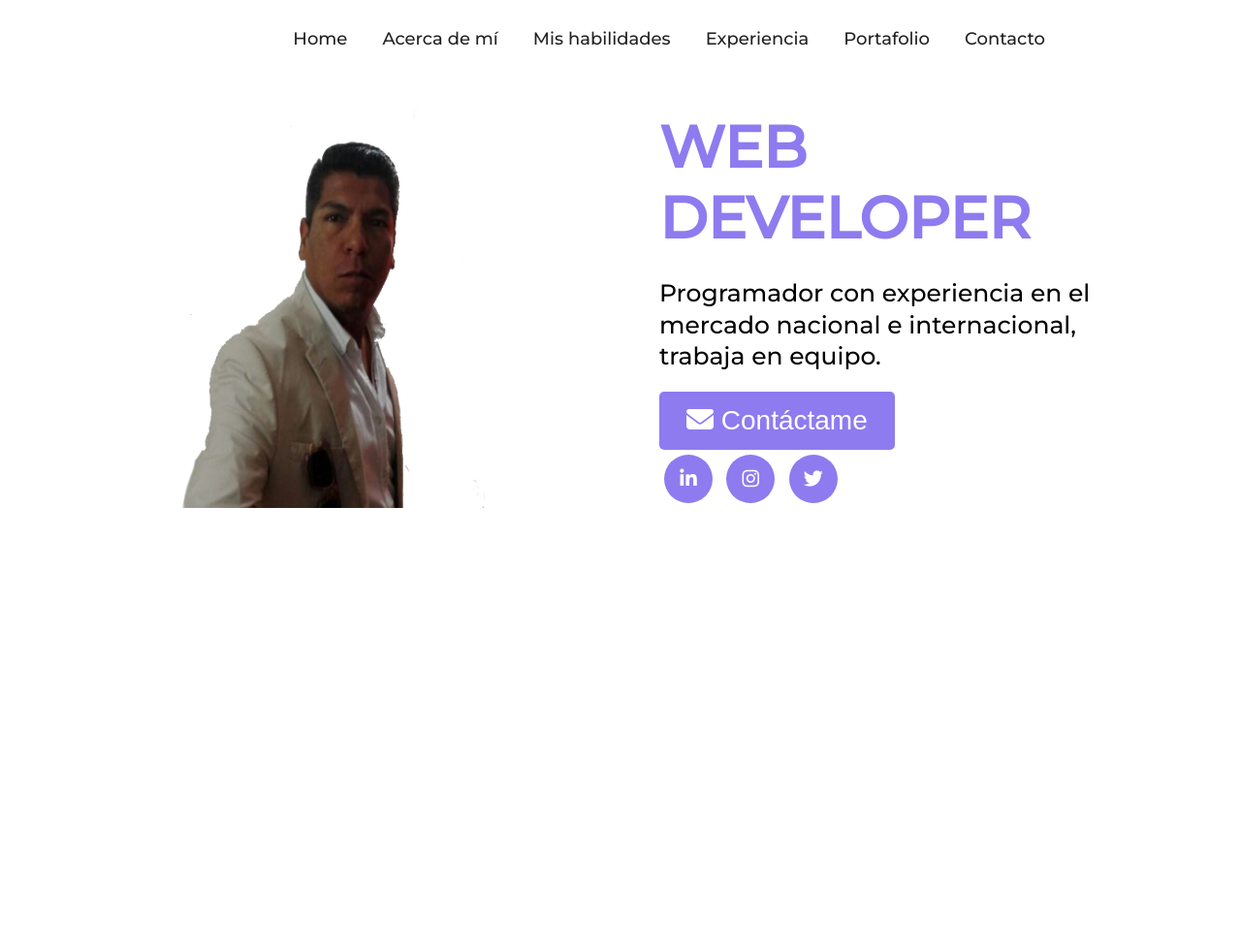
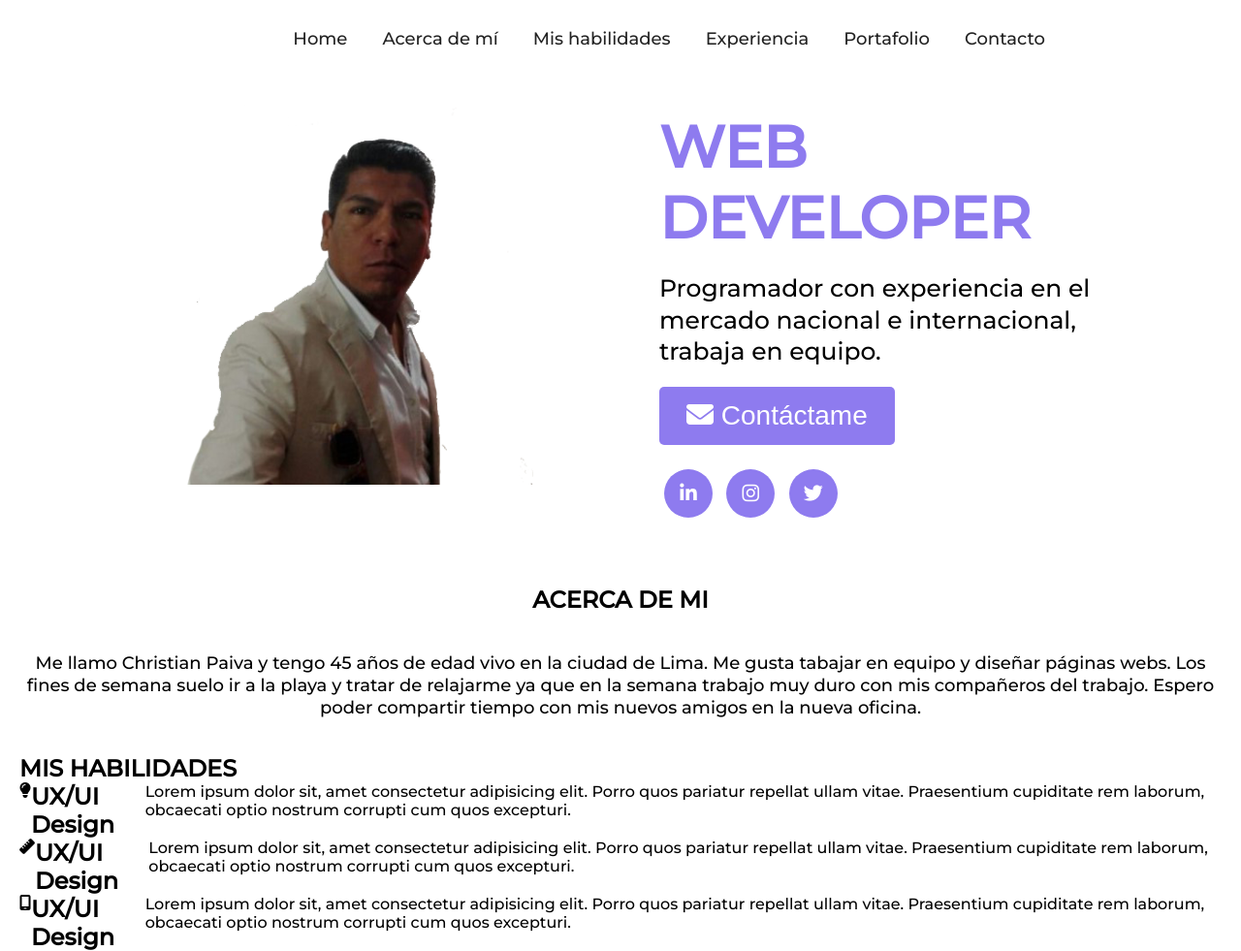
Before and after one commit to digitalsoftperu/portafolio, a plain HTML site: page index.html in a window 1280 px wide. Shown: the whole page at 97% size. Before the commit the page ends 800 px from the top, so only its background shows below. Drawn offline with Linux system fonts and the light colour scheme.

Commit message:
Add files via upload

```diff
--- a/index.html
+++ b/index.html
@@ -13,7 +13,9 @@
     <title>Portfolio</title>
 </head>
 <body>
+    <!--ENCABEZADO DE PAGINA -->
     <header class="header">
+        <!--BARRA DE NAVEGACION-->
         <nav class="nav">
             <button class="nav-toggle">
                 <i class="fas fa-bars"></i>
@@ -28,7 +30,8 @@
             </ul>
         </nav>
     </header>
-    <div>
+    <main>
+        <!--PROFILE-->
         <section class="profile">
             <div class="profile-info">
                 <h1 class="profile-title">WEB <br/> DEVELOPER</h1>
@@ -50,15 +53,72 @@
                     </span>
                 </div>
             </div>
-            <div class="profile-img-section"></div>
+            <div class="profile-img-section">
             <img class="profile-img" src="img/perfilweb.png" alt="programador">
+            </div>
         </section>
-    </div>
-    <!--ACERCA DE MI-->
-    <div>
-        <section class="acerca">
+        <!--ABOUT ME-->
+        <section class="aboutme">
+            <div class="about">
+                <h2 class="about-title">
+                    ACERCA DE MI
+                </h2>
+                <p class="about-details">
+                    Me llamo Christian Paiva y tengo 45 años de edad
+                    vivo en la ciudad de Lima. Me gusta tabajar en equipo
+                    y diseñar páginas webs. Los fines de semana suelo ir
+                    a la playa y tratar de relajarme ya que en la semana
+                    trabajo muy duro con mis compañeros del trabajo.
+                    Espero poder compartir tiempo con mis nuevos amigos
+                    en la nueva oficina.
+                </p>
+            </div>
+        </section>
+        <!--SKILLS-->
+        <section class="skills">
+            <div class="skills-title">
+                <h2>MIS HABILIDADES</h2>
+            </div>
+            <div class="skill-module">
+                <i class="fa-solid fa-lightbulb"></i>
+                <h2 class="module-title">UX/UI Design</h2>
+                <p>Lorem ipsum dolor sit, amet consectetur adipisicing elit.
+                    Porro quos pariatur repellat ullam vitae. Praesentium
+                    cupiditate rem laborum, obcaecati optio nostrum corrupti
+                    cum quos excepturi.
+                </p>
+            </div>
+            <div class="skill-module">
+                <i class="fa-solid fa-ruler"></i>
+                <h2 class="module-title">UX/UI Design</h2>
+                <p>Lorem ipsum dolor sit, amet consectetur adipisicing elit.
+                    Porro quos pariatur repellat ullam vitae. Praesentium
+                    cupiditate rem laborum, obcaecati optio nostrum corrupti
+                    cum quos excepturi.
+                </p>
+            </div>
+            <div class="skill-module">
+                <i class="fa-solid fa-mobile-screen"></i>
+                <h2 class="module-title">UX/UI Design</h2>
+                <p>Lorem ipsum dolor sit, amet consectetur adipisicing elit.
+                    Porro quos pariatur repellat ullam vitae. Praesentium
+                    cupiditate rem laborum, obcaecati optio nostrum corrupti
+                    cum quos excepturi.
+                </p>
+            </div>
+        </section>
+        <!--EXPERIENCE-->
+        <section>
 
         </section>
-    </div>
+        <!--PORTFOLIO-->
+        <section>
+
+        </section>
+        <!--CONTACT-->
+        <section>
+
+        </section>
+    </main>
 </body>
 </html>
--- a/styles.css
+++ b/styles.css
@@ -11,6 +11,7 @@
     --text-color: black;
     --navbar-shallow-color: #e5e5e5;
     --menu-mobile-background-color: #3a4460;
+
 }
 
 
@@ -27,6 +28,7 @@ a {
     color: var(--text-color)
 }
 
+/* ENCABEZADO */
 
 .header {
     background-color: rgb(255, 255, 255);
@@ -36,6 +38,8 @@ a {
     top: 0;
     left: 0;
 }
+
+/* BARRA DE NAVEGACION  - DESKTOP */
 
 .nav {
     display: flex;
@@ -100,7 +104,8 @@ body {
     display: flex;
 }
 
-/* @Media Query para mobile*/
+
+/* @Media Query para mobile - ENCABEZADO E INTRO */
 
 @media (max-width: 768px) {
     body {
@@ -163,22 +168,15 @@ body {
     }
 }
 
-/* PROFILE */
+/* PROFILE - MOBILE */
 
+.profile {
+    text-align: left;
+}
 
 .profile-info{
     margin-top: 25px;
     margin-bottom: 35px;
-}
-
-.profile-img {
-    width: 80%;
-    max-width: 300px;
-
-}
-
-.profile {
-    text-align: center;
 }
 
 .profile-title {
@@ -187,7 +185,7 @@ body {
     margin: 0;
     color: var(--primary-color);
     font-family: 'Montserrat', sans-serif;
-    margin-bottom: 25px;
+    margin-bottom: 20px;
     text-align: left;
 }
 
@@ -209,6 +207,7 @@ body {
     padding: 0.5em 1em;
     border-radius: 5px;
     cursor: pointer;
+    margin-bottom: 20px;
 }
 
 .profile-btn:hover {
@@ -227,6 +226,15 @@ body {
     color: white;
 }
 
+.profile-img {
+    width: 80%;
+    max-width: 350px;
+    display: flexbox;
+}
+
+
+/* MEDIA QUERY PARA ESCRITORIO - PROFILE*/
+
 @media (min-width: 950px) {
 
     .profile-info{
@@ -235,7 +243,7 @@ body {
 
     .profile-img {
         width: 100%;
-        max-width: 350px;
+        max-width: 400px;
     }
 
     .profile {
@@ -264,3 +272,39 @@ body {
         filter: brightness(130%);
     }
 }
+
+/* ABOUT ME */
+
+section .aboutme {
+    text-align: center;
+}
+
+.about {
+    margin-top: 25px;
+    margin-bottom: 35px;
+}
+
+.about-title {
+    font-family: 'Montserrat' , sans-serif;
+    font-weight: bold;
+    color: var(--text-color);
+    text-align: center;
+    padding: 40px;
+}
+
+.about-details {
+    font-family: 'Montserrat' , sans-serif;
+    text-align: center;
+    font-size: 18px;
+    font-weight: 500;
+    line-height: 1.3;
+    margin-bottom: 30px;
+}
+
+/* SKILLS */
+
+.skill-module {
+    display: flex;
+
+
+}
```
